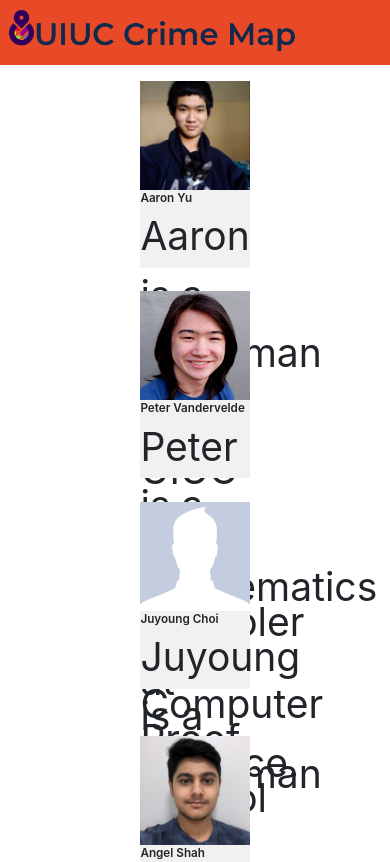
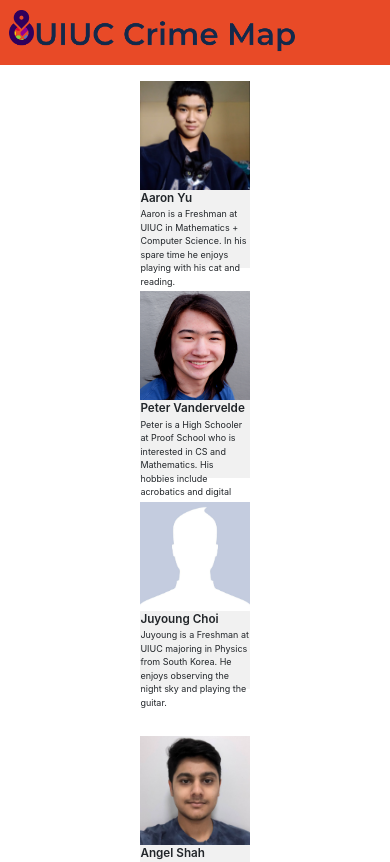
Before and after one commit to aayu3/UIUCCrimeMap, a React (Create React App) app in the folder mapclient/: page /team in a window 390 px wide. Shown: the top 862 px of the page. Built offline with nearby package versions, Linux system fonts and the light colour scheme; no server answers.

Commit message:
fixing mobile view team

```diff
--- a/mapclient/src/components/Team/Team.css
+++ b/mapclient/src/components/Team/Team.css
@@ -159,6 +159,6 @@
     }
 
     .bio {
-        font-size: 10vw;
+        font-size: 2.3vw;
     }
 }
```
